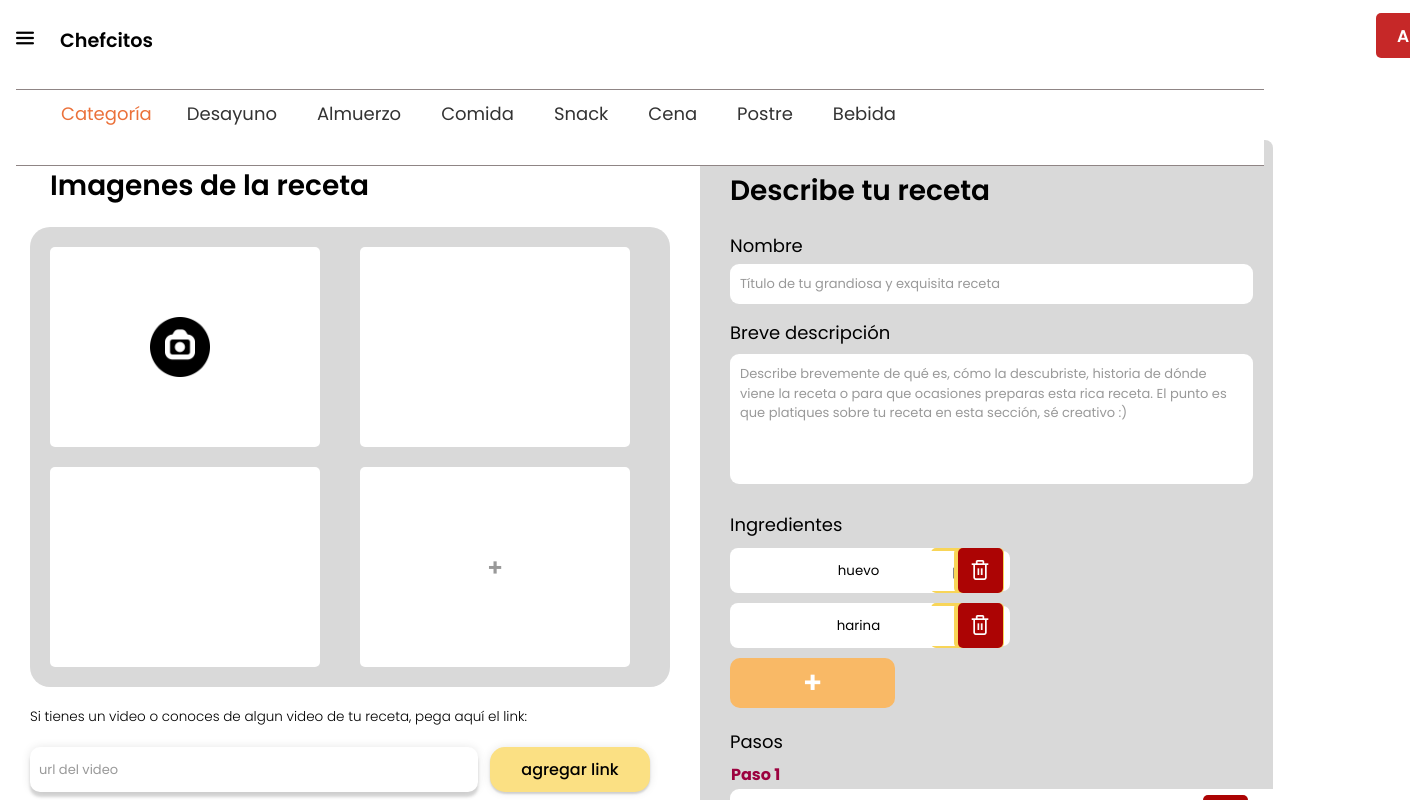
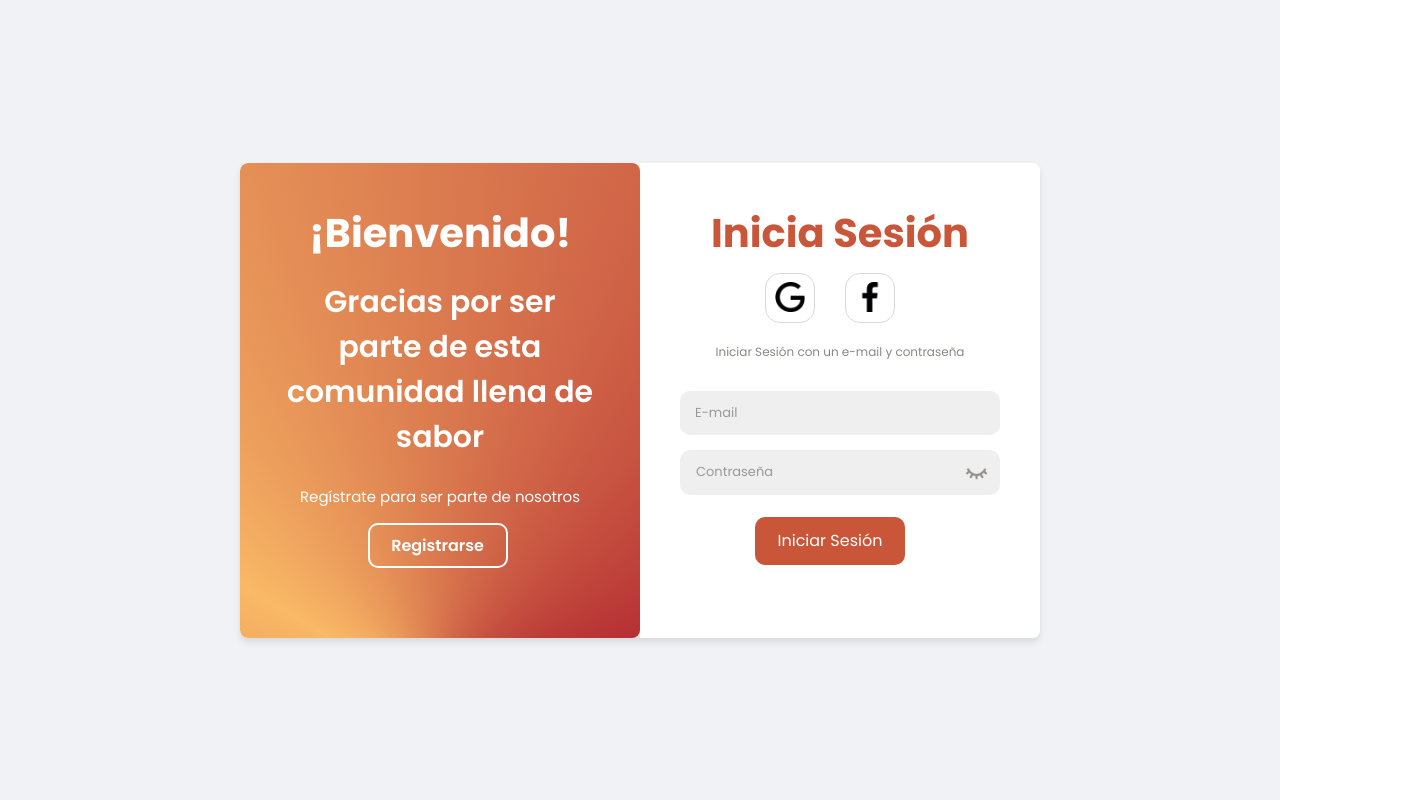
Before and after one commit to MelissaR374/chefcitos-front2, a React (Vite) app: page /inicio in a window 1280 px wide. Shown: the top 800 px of the page, 1410 px wide, since content can reach past the window. Built offline with nearby package versions, Linux system fonts and the light colour scheme.

Commit message:
Link a la interfaz añadir receta, listo

```diff
--- a/src/App.jsx
+++ b/src/App.jsx
@@ -4,16 +4,17 @@ import Navbar  from './Componentes/Navbar/Navbar'
 import Hero from './Componentes/Hero/Hero'
 import Registro from './Componentes/incio-registro/Registro'
 import Inicio from './Componentes/incio-registro/inicio'
-import Header from './Componentes/agregar-recetas/Header'
 import RecipeForm from './Componentes/agregar-recetas/RecipeForm'
-import RecipeForm2 from './Componentes/agregar-recetas/RecipeForm'
 
 
 const Layout = ({ children }) => {
   const location = useLocation();
 
   // Oculta el Navbar en la ruta de inicio de sesión y registro
-  const hideNavbar = location.pathname === "/inicio" || location.pathname === "/registro";
+  const hideNavbar =
+    location.pathname === "/inicio" ||
+    location.pathname === "/registro" ||
+    location.pathname === "/agregar-receta";
 
   return (
     <>
@@ -25,10 +26,18 @@ const Layout = ({ children }) => {
 
 const App = () => {
   return (
-   <>
-    <Header></Header>
-    <RecipeForm/>
-   </>
+    <Router>
+      <Layout>
+        <Routes>
+          <Route path="/" element={<Hero />}/>
+          <Route path="/registro" element={<Registro />}/>
+          <Route path="/inicio" element={<Inicio />}/>
+          <Route path="/agregar-receta" element={<RecipeForm />} />
+        </Routes>
+      </Layout>
+    </Router>
+
+
 
   );
 };
--- a/src/Componentes/Hero/Hero.jsx
+++ b/src/Componentes/Hero/Hero.jsx
@@ -1,4 +1,5 @@
 import React from 'react'
+import { Link } from "react-router-dom";
 import './Hero.css'
 import Carruselimg from './Carruselimg/Carruselimg'
 
@@ -11,7 +12,11 @@ const Hero = () => {
             <p className='text1'>Añade recetas que quieras compartir y guardar, diviértete cocinando mientras aprendes.</p>
             <p className='text2'>Somos una página que resuelve el problema sobre una necesidad básica, cocinar. Respondemos preguntas como: “¿Qué voy a cocinar hoy?” y “No sé cocinar ¿Cómo aprendo?”</p>
             <p className='text3'>¡Con chefcitos, conviértete en un gran chef y recuerda: “¡Cualquiera puede cocinar”!</p>
-            <button>Empezar a cocinar</button>
+            <Link to="/agregar-receta">
+              <button>Empezar a cocinar</button>
+            </Link>
+
+
         </div>
         <Carruselimg />
     </div>
--- a/src/Componentes/agregar-recetas/Header.css
+++ b/src/Componentes/agregar-recetas/Header.css
@@ -100,7 +100,7 @@
 /*modificador de todo lo que lo contiene
 da formato a la información para que esté
 alineada a la izquierda*/
-.container{
+.contenedor{
     border-radius: 0%;
     box-shadow: none;
     float: left;
--- a/src/Componentes/agregar-recetas/Header.jsx
+++ b/src/Componentes/agregar-recetas/Header.jsx
@@ -27,7 +27,7 @@ const Header = () => {
             <br />
 
             <div className="outer-container">
-                <div className="container">
+                <div className="contenedor">
                     <div className="categories">
                         <ul>
                             <li className="active">Categoría</li>
--- a/src/Componentes/agregar-recetas/RecipeForm.css
+++ b/src/Componentes/agregar-recetas/RecipeForm.css
@@ -3,7 +3,7 @@
 
     flex-wrap: wrap;
 
-    gap: 20px;
+    gap: 60px;
     padding: 5px 10px;
     /* padding: 10px; */
     margin-top: 55px;
--- a/src/Componentes/agregar-recetas/RecipeForm.jsx
+++ b/src/Componentes/agregar-recetas/RecipeForm.jsx
@@ -1,4 +1,5 @@
 import React, { useState } from "react";
+import Header from './Header';
 import "./RecipeForm.css";
 import camara from '/src/assets/camara-circular.png';
 import basura from '/src/assets/basura.png';
@@ -95,6 +96,8 @@ const RecipeForm = () => {
 
 
   return (
+    <div className="contenedorall">
+      <Header />
       <div className="recipe-form">
 
         {/*<textarea> es un input
@@ -338,6 +341,8 @@ const RecipeForm = () => {
         </div>
 
       </div>
+    </div>
+
   );
 };
 
--- a/src/Componentes/incio-registro/registro.css
+++ b/src/Componentes/incio-registro/registro.css
@@ -14,13 +14,6 @@
     align-items: center;
     height: 100vh;
     font-family: 'Poppins', sans-serif;
-}
-
-nav .logo{
-    font-weight: 600;
-    font-size: larger;
-    display: flex;
-    margin-left: -50px;
 }
 
 /*caja/cuadro principal donde estará
```
Also changed, not shown: src/x.jsx (+1 -9 lines), src/Componentes/Hero/Hero.css (line endings or trailing spaces). Lines whose indentation alone changed are shown as unchanged.
